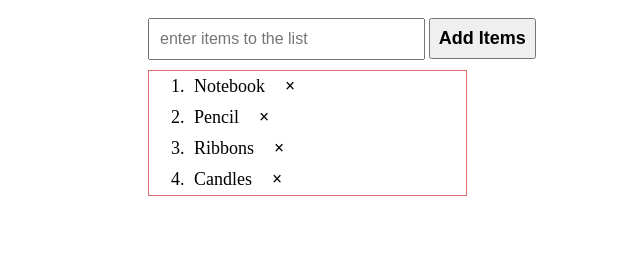
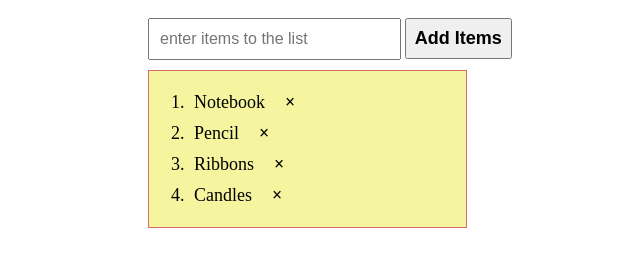
Before and after one commit to deblinm/checklist, a plain HTML site: page index.html in a window 1280 px wide. Shown: the part 140-406 px from the top of the page, without its empty margins (335-975 px from the left). Drawn offline with Linux system fonts and the light colour scheme.

Commit message:
change style of box

```diff
--- a/style.css
+++ b/style.css
@@ -1,3 +1,6 @@
+* {
+  box-sizing: border-box;
+}
 
 .header {
     display: block;
@@ -22,13 +25,22 @@
   font-weight: bold;
 }
 
-#myUL{
-   border: 1px solid rgb(218, 108, 108);
-   margin-top: 10px;
-   margin-left: 475px;
-   margin-right: 470px;
+#btn:hover{
+  cursor: pointer;
+  background: rgba(37, 36, 34, 0.089);
+}
 
+#container {
+  display: grid;
+  grid-template-columns: 100%;
+  grid-template-rows: auto;
+  border: 1px solid rgb(218, 108, 108);
+  margin-left: 475px;
+  margin-right: 470px;
+  margin-top: 10px;
+  background-color: rgb(245, 245, 160);
 }
+
 
 ul li{
   padding: 5px;
@@ -44,6 +56,7 @@ ul li{
 
 
 .close {
+  cursor: pointer;
   position: relative;
   font-weight: bolder;
   right: 0;
```
